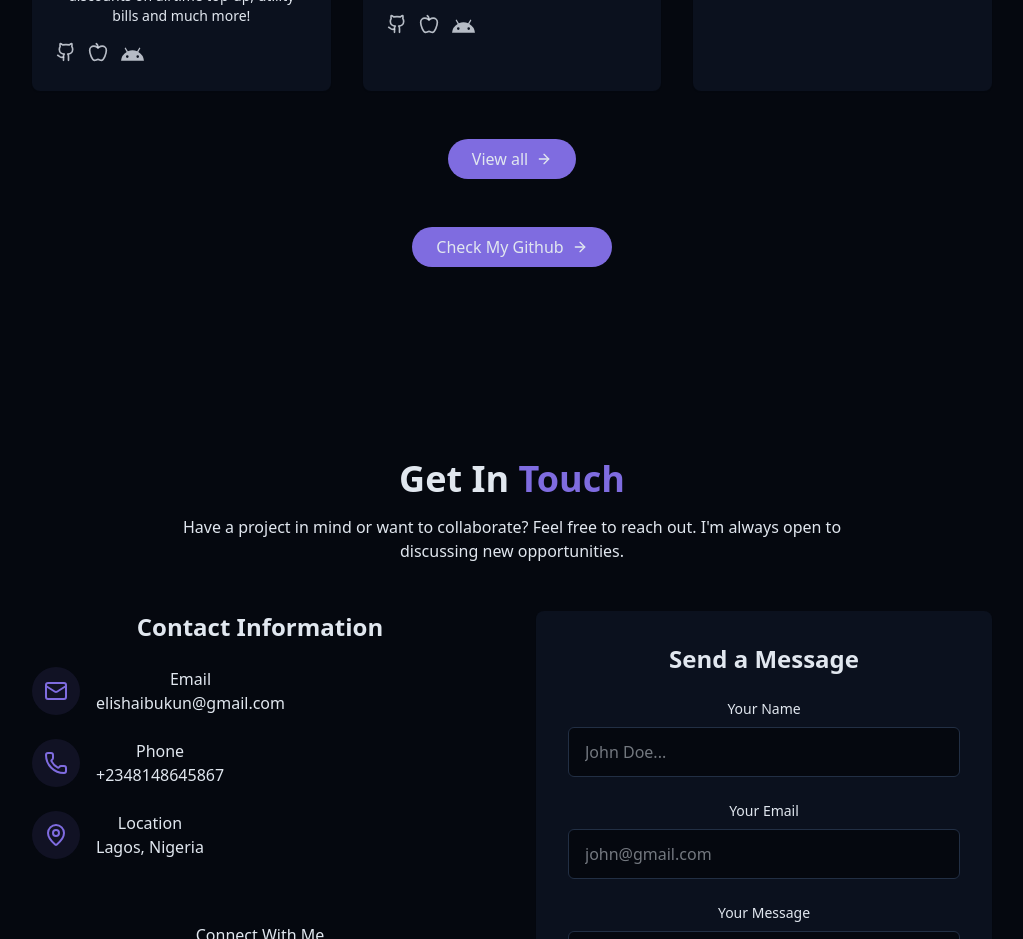
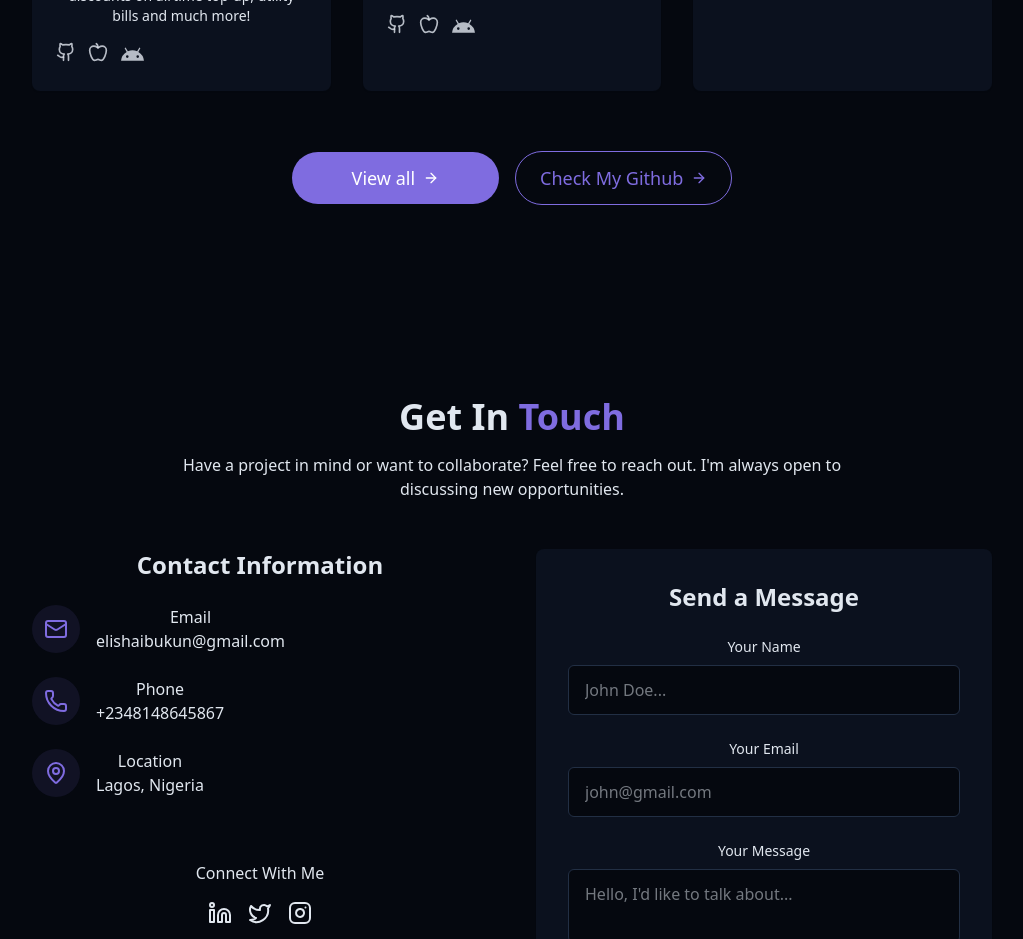
Before and after one commit to Auspicious77/Portfolio, a React (Vite) app: page / in a window 1280 px wide. Shown: the part 3560-4499 px from the top of the page, without its empty margins (128-1151 px from the left). Built offline with nearby package versions, Linux system fonts and the light colour scheme.

Commit message:
Enhance ProjectsSection layout with improved button styles and alignment

```diff
--- a/src/components/ProjectsSection.jsx
+++ b/src/components/ProjectsSection.jsx
@@ -129,9 +129,32 @@ export const ProjectsSection = () => {
           ))}
         </div>
 
-        <div className="text-center mt-12">
+        <div className="inset-0 flex flex-col sm:flex-row items-center justify-center gap-4 px-4 mt-15">
+             <a
+            className="flex items-center justify-center gap-2 px-15 py-3 rounded-full bg-primary text-white hover:bg-primary/90 transition-colors duration-300 text-base sm:text-lg"
+            href="/projects#projects"
+          >
+            View all <ArrowRight size={16} />
+          </a>
+
           <a
-            className="cosmic-button w-fit flex items-center mx-auto gap-2"
+            className="flex items-center justify-center gap-2 px-6 py-3 rounded-full border border-primary text-primary hover:bg-primary/10 transition-colors duration-300 text-base sm:text-lg"
+            target="_blank"
+            href="https://github.com/auspicious77"
+          >
+            Check My Github <ArrowRight size={16} />
+          </a>
+
+
+        </div>
+
+
+
+
+        {/* <div className="text-center mt-12">
+          <a
+            // className="cosmic-button w-fit flex items-center mx-auto gap-2"
+            className="cosmic-button mx-auto gap-2"
             href="/projects#projects"
           >
             View all <ArrowRight size={16} />
@@ -142,13 +165,14 @@ export const ProjectsSection = () => {
 
         <div className="text-center mt-12">
           <a
-            className="cosmic-button w-fit flex items-center mx-auto gap-2"
+            // className="cosmic-button w-fit flex items-center mx-auto gap-2"
+            className="px-6 py-2 rounded-full border border-primary text-primary hover:bg-primary/10 transition-colors duration-300"
             target="_blank"
             href="https://github.com/auspicious77"
           >
             Check My Github <ArrowRight size={16} />
           </a>
-        </div>
+        </div> */}
       </div>
     </section>
   );
```
